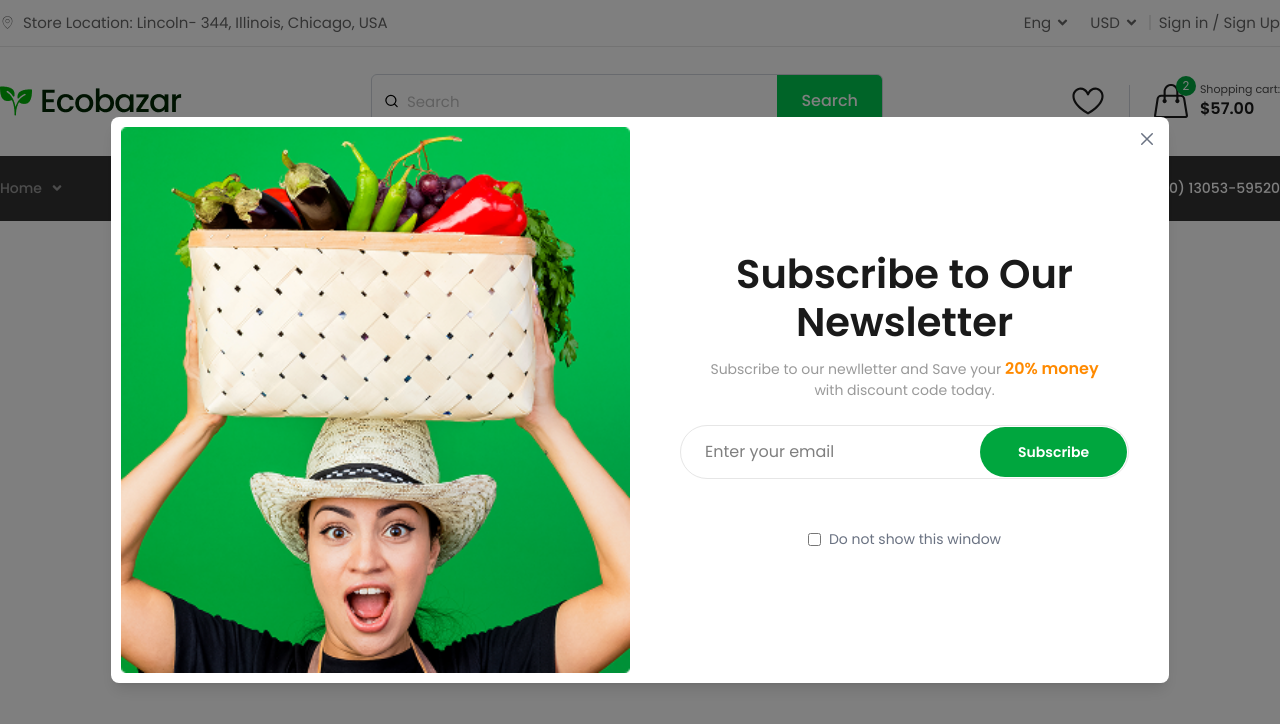
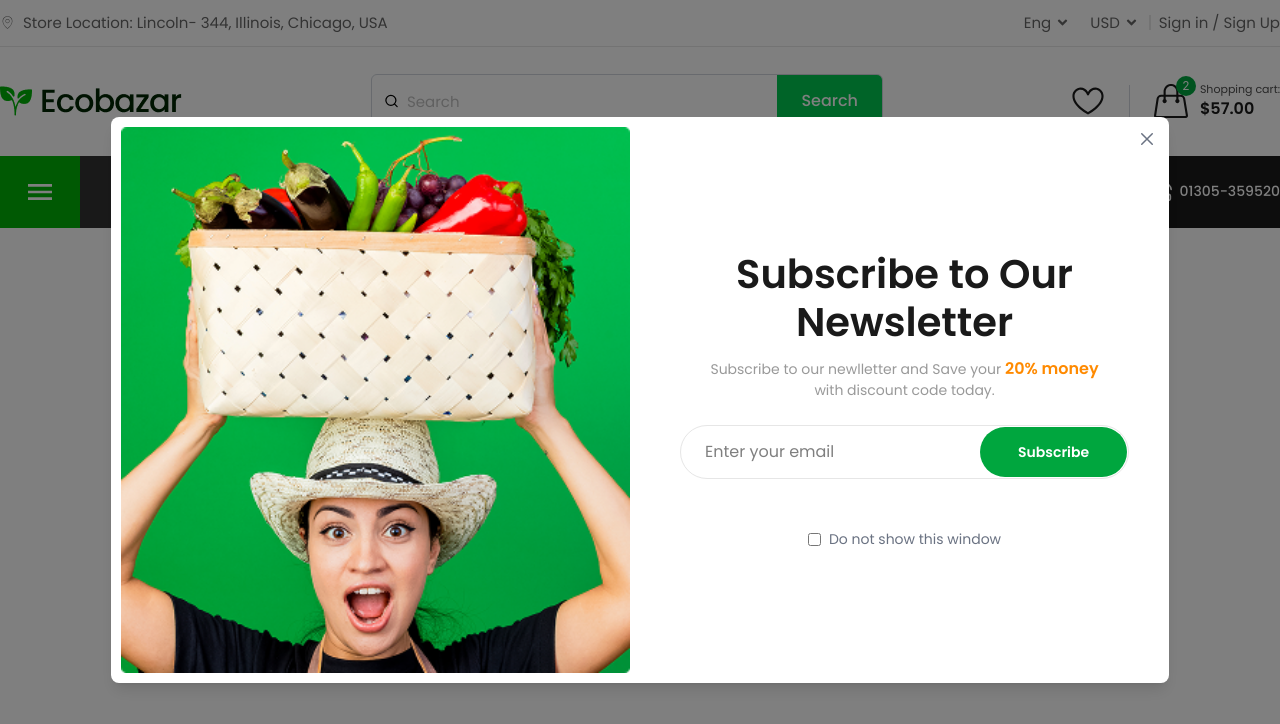
Before and after one commit to susmitacodez/ecobazar, a React (Vite) app: page / in a window 1280 px wide. Shown: the top 724 px of the page. Built offline with nearby package versions, Linux system fonts and the light colour scheme.

Commit message:
navbar fixed

```diff
--- a/src/components/Navbar.jsx
+++ b/src/components/Navbar.jsx
@@ -1,80 +1,90 @@
-import React, { useState } from 'react'
+import React from 'react'
+import Container from './Container';
 import { FaAngleDown } from "react-icons/fa";
-import Container from './Container'
+import { IoMdMenu } from "react-icons/io";
+import { Link } from 'react-router';
 import { FiPhoneCall } from "react-icons/fi";
 
+
 const Navbar = () => {
-
-  const [selectedHome, setSelectedHome] = useState("Home");
-
-  const navItems = [
-    { name: "Home" },
-    { name: "Shop" },
-    { name: "Pages" },
-    { name: "Blog" },
-    { name: "About Us" },
-    { name: "Contact Us" },
-  ];
-
-  const dropdownMenu = [
-    "Eco",
-    "bazar",
-    "green",
-    "Chilli",
-    "red chili",
-  ];
-
   return (
     <>
-      <section className='bg-[#333333]'>
+       <div className='bg-[#1A1A1A] text-white'>
         <Container>
-          <div className='flex justify-between py-5.5'>
 
+          <div className='flex items-center justify-between gap-x-8'>
+
+              <div className='flex items-center bg-[#333333]'>
+                <div className='bg-[#00B207] px-6 py-5'>
+                  <IoMdMenu className='text-[32px] text-white' />
+                </div>
+                <Link
+                  to="#"
+                  className='flex items-center gap-x-16 px-8 py-5 font-pop font-medium text-[16px] text-white'
+                >
+                  All Categories
+                  <FaAngleDown className='text-[14px]' />
+                </Link>
+
+              </div>
+
+              <ul className='flex items-center gap-x-8 font-pop text-[16px] text-[#999999]'>
+
+                <li>
+                  <Link to="#" className='flex items-center gap-x-1 hover:text-[#ffffff] duration-300'>
+                    Home
+                    <FaAngleDown />
+                  </Link>
+                </li>
+
+                <li>
+                  <Link to="#" className='flex items-center gap-x-1 hover:text-[#ffffff] duration-300'>
+                    Shop
+                    <FaAngleDown />
+                  </Link>
+                </li>
+
+                <li>
+                  <Link to="#" className='flex items-center gap-x-1 hover:text-[#ffffff] duration-300'>
+                    Pages
+                    <FaAngleDown />
+                  </Link>
+                </li>
+
+                <li>
+                  <Link to="#" className='flex items-center gap-x-1 hover:text-[#ffffff] duration-300'>
+                    Blog
+                    <FaAngleDown />
+                  </Link>
+                </li>
+
+                <li>
+                  <Link to="#" className='hover:text-[#ffffff] duration-300'>
+                    About Us
+                  </Link>
+                </li>
+
+                <li>
+                  <Link to="#" className='hover:text-[#ffffff] duration-300'>
+                    Contact Us
+                  </Link>
+                </li>
+              </ul>
             <div>
-              <ul className='flex gap-13 text-[#999999] font-pop font-medium text-[14px]'>
 
-                {navItems.map((item, index) => (
-                  <li
-                    key={index}
-                    className='relative group cursor-pointer'
-                  >
-
-                    <div className='flex items-center gap-2 hover:text-white'>
-
-                      {item.name === "Home" ? selectedHome : item.name}
-                      <FaAngleDown className='transition-transform duration-300 group-hover:rotate-180' />
-                    </div>
-
-                    {item.name === "Home" && (
-                      <ul className='absolute top-full left-0 mt-2 w-37.5 bg-white text-black rounded shadow-lg opacity-0 invisible group-hover:opacity-100 group-hover:visible transition-all duration-300'>
-
-                        {dropdownMenu.map((menu, i) => (
-                          <li
-                            key={i}
-                            onClick={() => setSelectedHome(menu)}
-                            className='px-4 py-2 hover:bg-gray-100'
-                          >
-                            {menu}
-                          </li>
-                        ))}
-
-                      </ul>
-                    )}
-
-                  </li>
-                ))}
-
-              </ul>
-            </div>
-
-            <div className='flex items-center gap-2 text-[#FFFFFF]'>
-              <FiPhoneCall className='w-5'/>
-              <p className='font-pop font-medium text-[14px]'>(880) 13053-59520</p>
+              <Link
+                to="tel:01305359520"
+                className='flex gap-2 font-pop text-[14px] leading-[150%] font-medium items-center text-white'
+              >
+                <FiPhoneCall className='text-[20px]' />
+                01305-359520
+              </Link>
             </div>
 
           </div>
+
         </Container>
-      </section>
+      </div>
     </>
   )
 }
--- a/src/components/layouts/MainLayout.jsx
+++ b/src/components/layouts/MainLayout.jsx
@@ -2,8 +2,8 @@ import React, { useState, useEffect } from "react";
 import { Outlet } from "react-router";
 import TopBar from "../TopBar";
 import Searchbar from "../Searchbar";
+import Modal from "../Modal";
 import Navbar from "../Navbar";
-import Modal from "../Modal";
 
 const MainLayout = () => {
   const [open, setOpen] = useState(false);
@@ -19,7 +19,7 @@ const MainLayout = () => {
     <>
       <TopBar />
       <Searchbar />
-      <Navbar />
+      <Navbar/>
       <Outlet />
 
       <Modal isOpen={open} onClose={() => setOpen(false)} />
```
